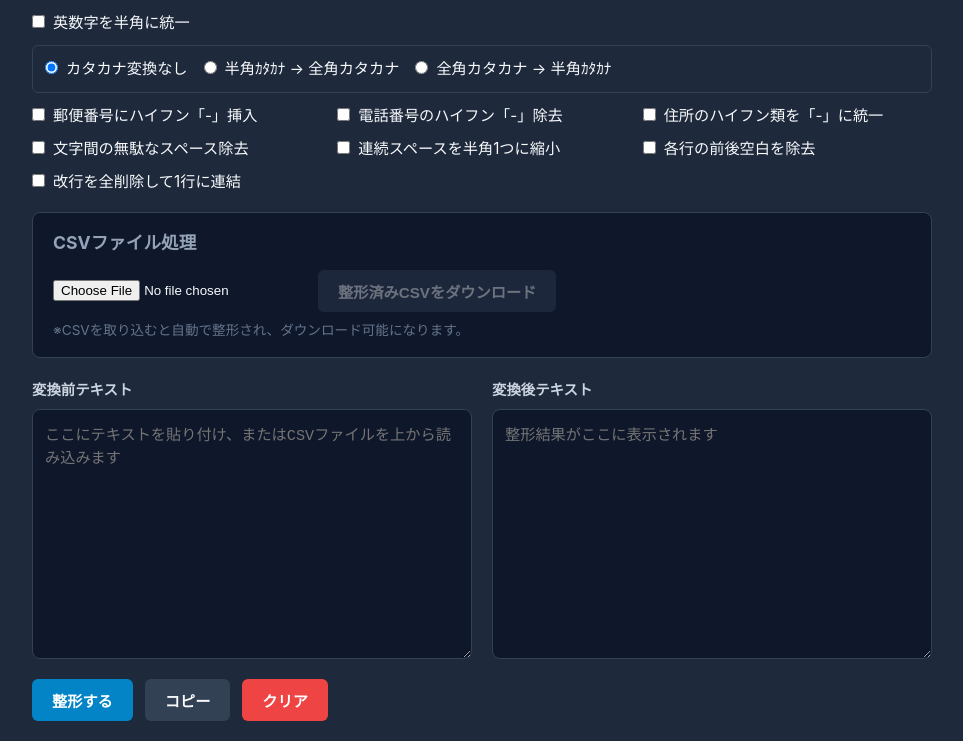
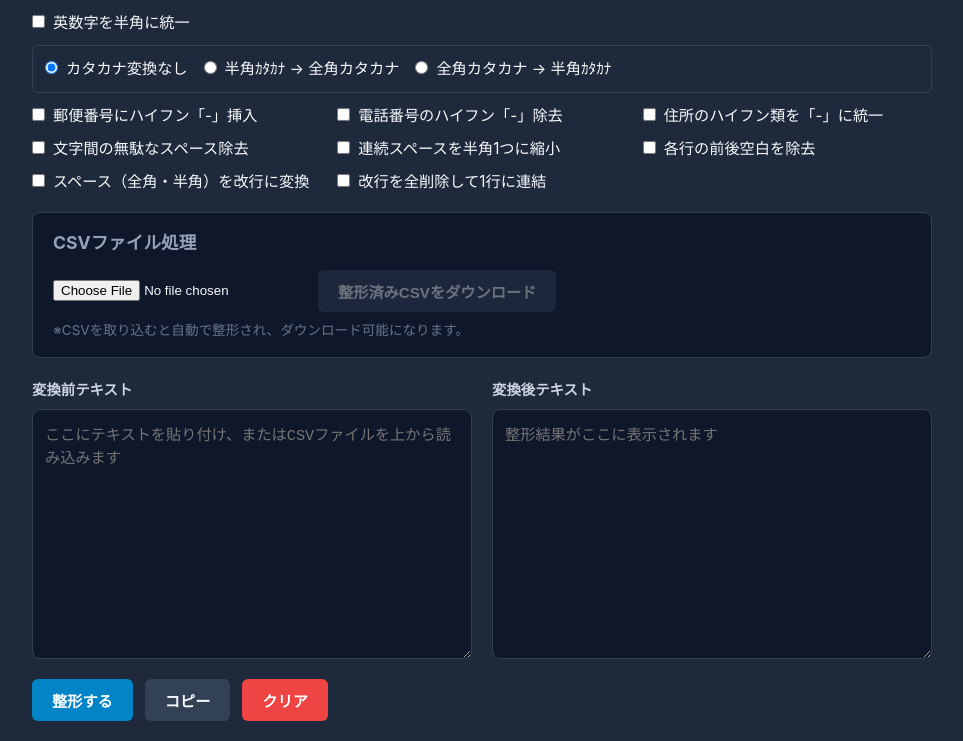
Before and after one commit to nekoneko0401/text-cleaner, a plain HTML site: page index.html in a window 1280 px wide. Shown: the part 82-823 px from the top of the page, without its empty margins (158-1121 px from the left). Drawn offline with Linux system fonts and the light colour scheme.

Commit message:
機能追加：スペース（全角・半角）を改行に変換

```diff
--- a/index.html
+++ b/index.html
@@ -29,6 +29,7 @@
       <label><input type="checkbox" id="optRemoveCharSpace"> 文字間の無駄なスペース除去</label>
       <label><input type="checkbox" id="optSpace"> 連続スペースを半角1つに縮小</label>
       <label><input type="checkbox" id="optTrim"> 各行の前後空白を除去</label>
+      <label><input type="checkbox" id="optSpaceToNewline"> スペース（全角・半角）を改行に変換</label>
       <label><input type="checkbox" id="optRemoveLineBreaks"> 改行を全削除して1行に連結</label>
     </div>
     <!-- CSV取り込みエリア -->
```
